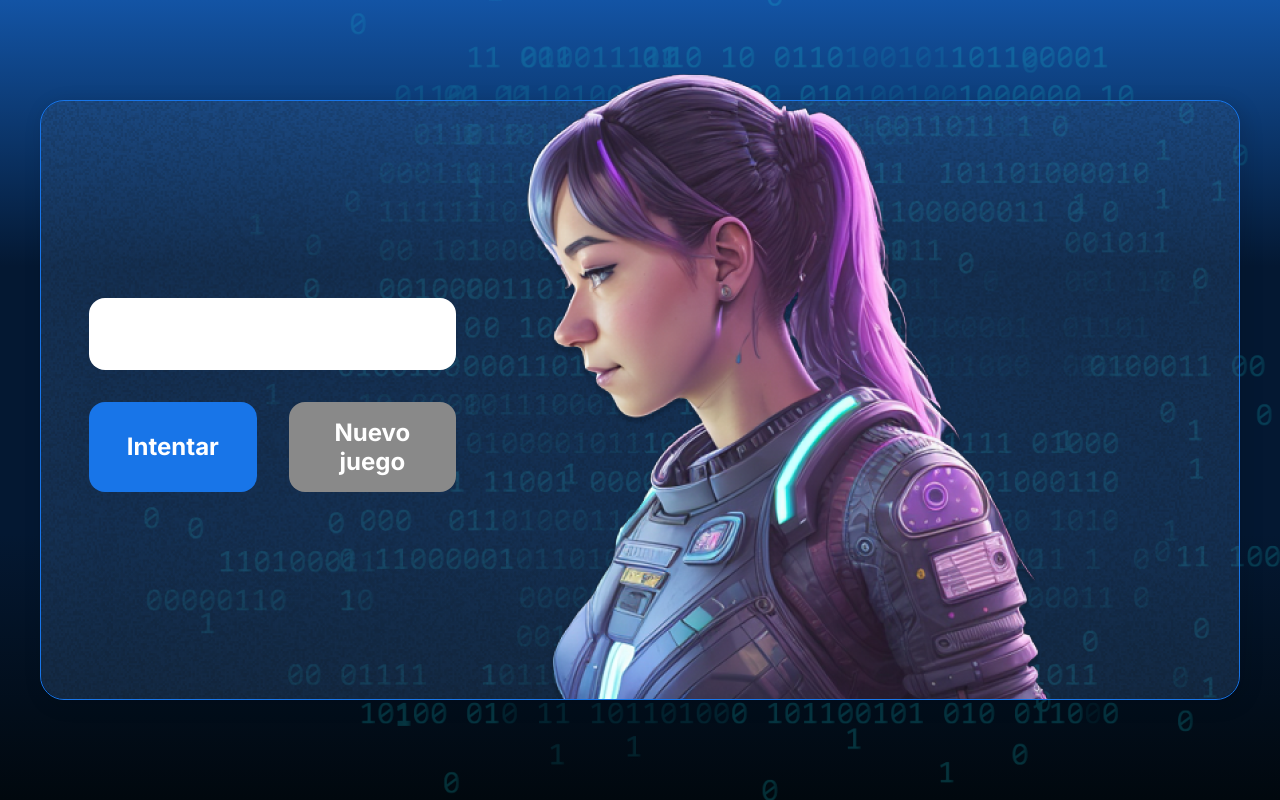
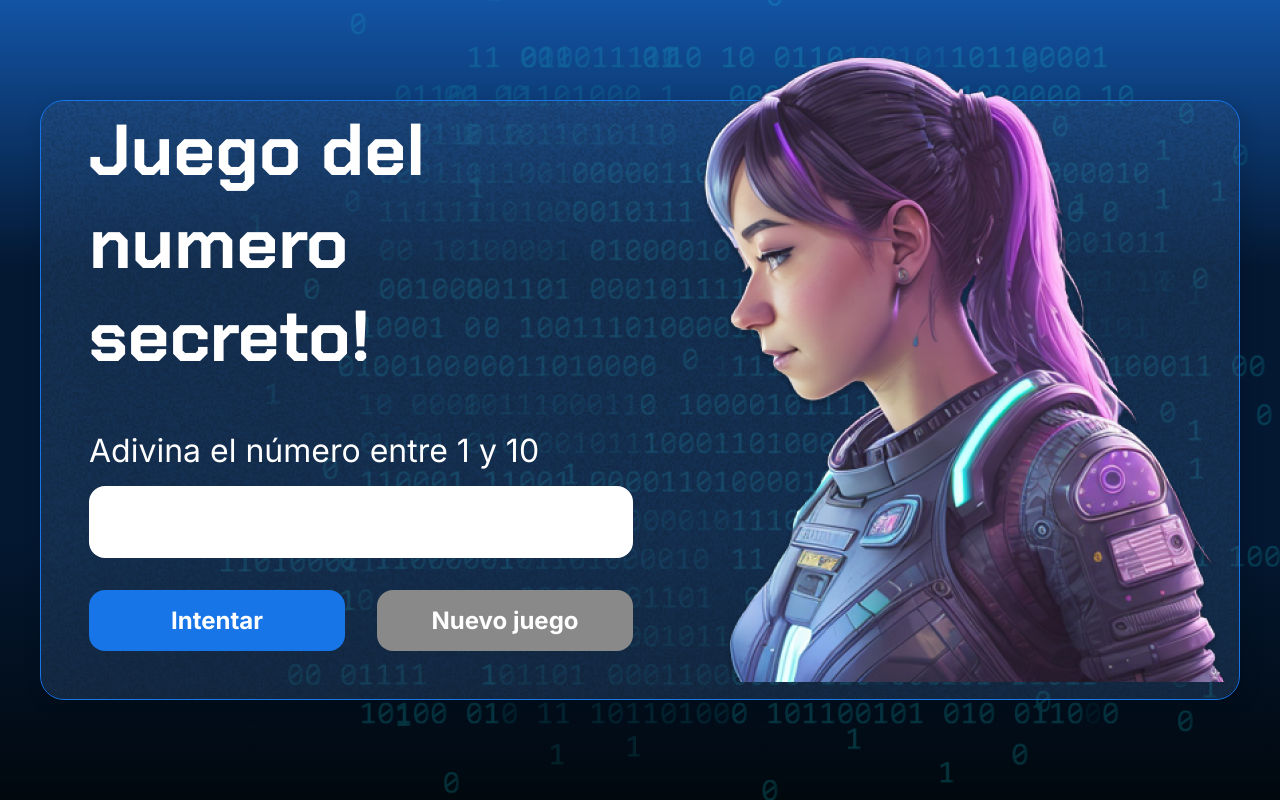
Before and after one commit to bernaljuan/2035-logica-programacion-2-Aula1, a plain HTML site: page index.html in a window 1280 px wide. Drawn offline with Linux system fonts and the light colour scheme.

Commit message:
Segundo commit

```diff
--- a/app.js
+++ b/app.js
@@ -1 +1,32 @@
-document.querySelector('h1');
+let numeroSecreto = generarNumeroSecreto();
+let intentos = 1;
+
+function asignarTextoElemento(elemento, texto){
+    let elementoHTML = document.querySelector(elemento);
+    elementoHTML.innerHTML = texto;
+    return;
+}
+
+function verificarIntento(){
+    let numeroDeUsuario = parseInt(document.getElementById('valorUsuario').value);
+    console.log(intentos);
+    if (numeroDeUsuario === numeroSecreto) {
+        asignarTextoElemento('p', 'Acertaste');
+    } else {
+        if (numeroDeUsuario > numeroSecreto) {
+            asignarTextoElemento('p', 'el numero es menor');
+        } else {
+            asignarTextoElemento('p', 'el numero es mayor');
+        }
+        intentos++;
+    }
+    return;
+}
+
+function generarNumeroSecreto() {
+    return Math.floor(Math.random() * 10)+1;
+
+}
+
+asignarTextoElemento('h1','Juego del numero secreto!');
+asignarTextoElemento('p','Adivina el número entre 1 y 10');
--- a/index.html
+++ b/index.html
@@ -18,12 +18,12 @@
         <div class="container__contenido">
             <div class="container__informaciones">
                 <div class="container__texto">
-                    <h1</h1>
+                    <h1></h1>
                     <p class="texto__parrafo"></p>
                 </div>
-                <input type="number" min="1" max="10" class="container__input">
+                <input type="number" id="valorUsuario" min="1" max="10" class="container__input">
                 <div class="chute container__botones">
-                    <button class="container__boton">Intentar</button>
+                    <button onclick="verificarIntento();" class="container__boton">Intentar</button>
                     <button class="container__boton" id="reiniciar" disabled>Nuevo juego</button>
                 </div>
             </div>
```
